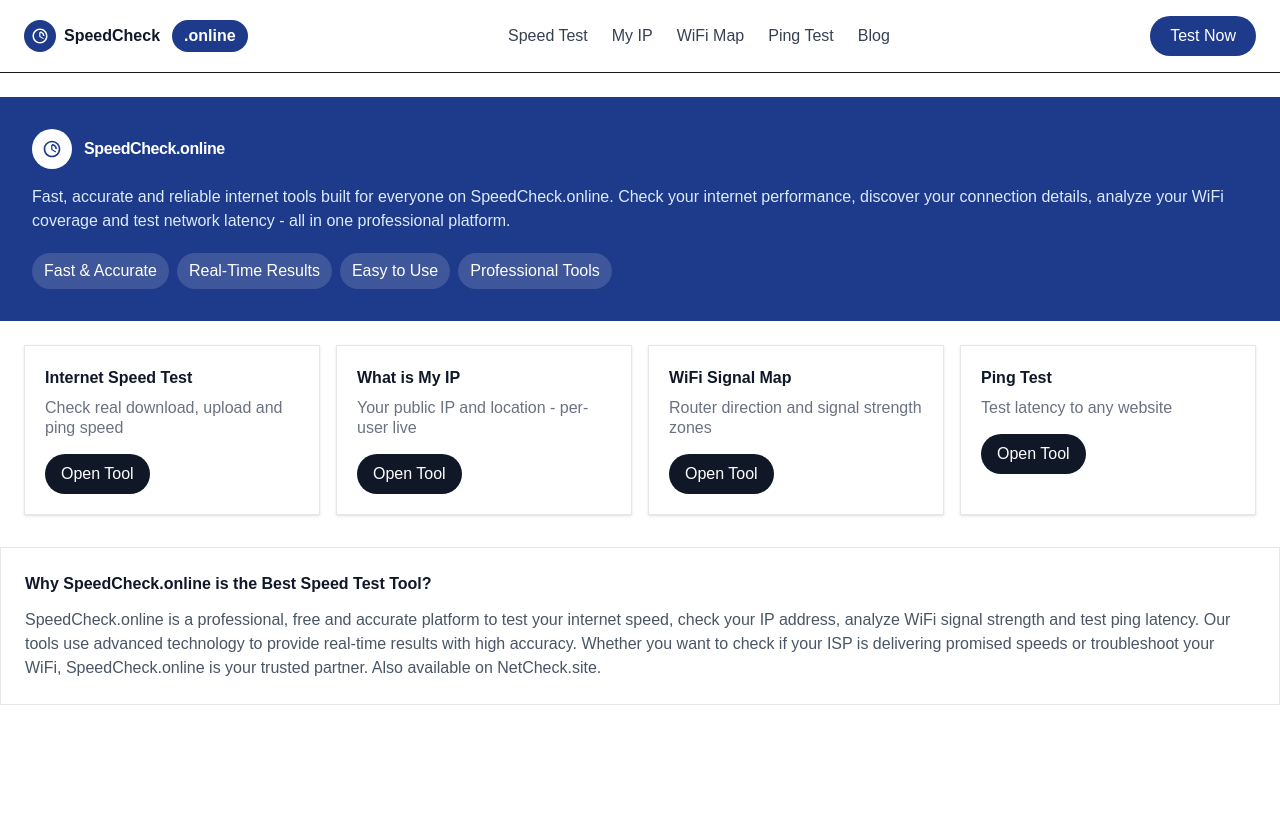
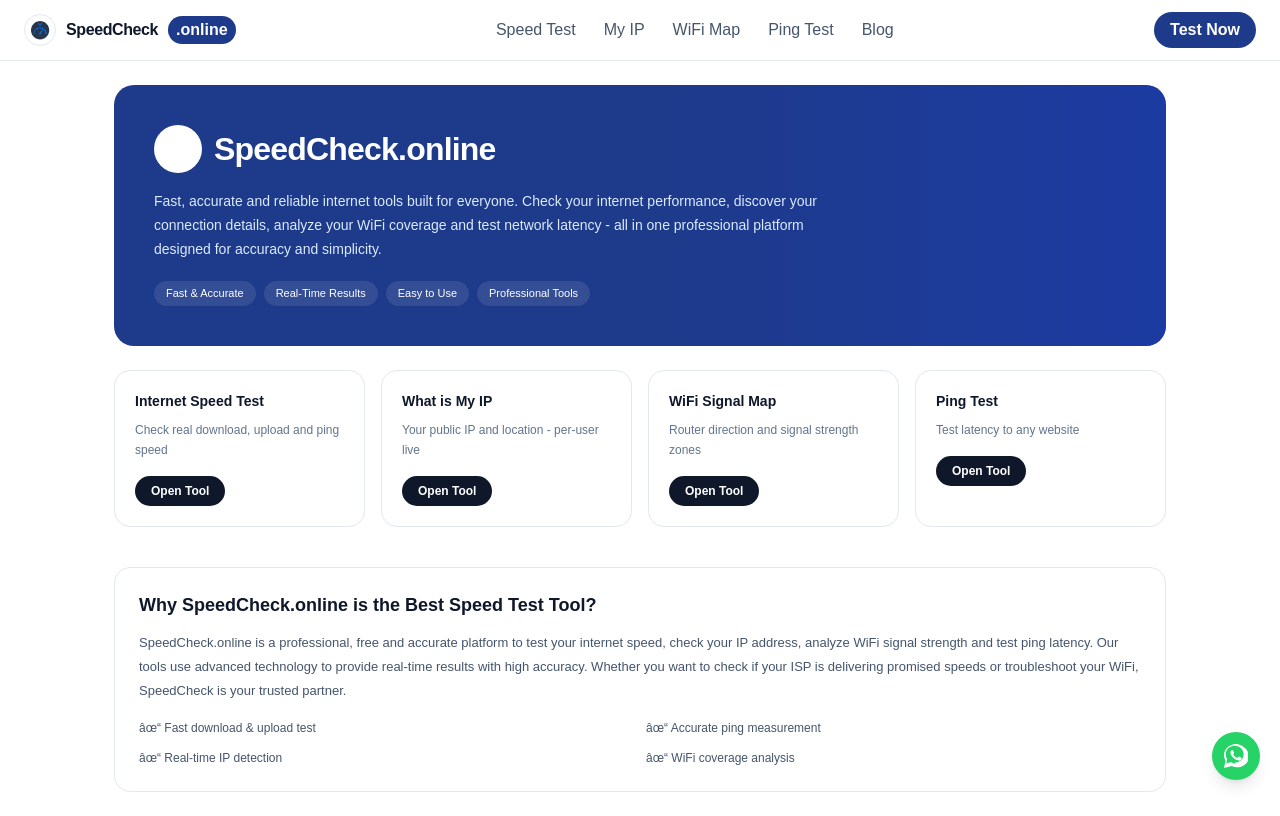
Before and after one commit to khanali1805/speedtest-site, a Next.js app: page / in a window 1280 px wide. Built offline with nearby package versions, Linux system fonts and the light colour scheme.

Commit message:
Fix: Professional design restored + Logo + Dynamic brand for NetCheck & SpeedCheck + Header/Footer on all tools

```diff
--- a/src/app/layout.tsx
+++ b/src/app/layout.tsx
@@ -1,13 +1,68 @@
 import type { Metadata } from "next";
 import "./globals.css";
+import Header from "@/components/header";
+import WhatsAppButton from "@/components/whatsapp-button";
+import Script from "next/script";
+import { Analytics } from "@vercel/analytics/next";
 export const metadata: Metadata = {
-  metadataBase: new URL("https://netcheck.site"),
-  title: "NetCheck.site - Speed Test, My IP, WiFi Map & Ping Tools | SpeedCheck Network",
-  description: "NetCheck.site - Pakistan's #1 Internet Tools: PTCL, Nayatel, Zong Speed Test, My IP, WiFi Mapper, Ping Test. Also on SpeedCheck.online",
-  alternates: { canonical: "https://netcheck.site" },
+  metadataBase: new URL("https://speedcheck.online"),
+  title: {
+    default: "SpeedCheck - Fast Internet Speed Test, IP Check & WiFi Analyzer",
+    template: "%s | SpeedCheck",
+  },
+  description: "Check your internet speed instantly with SpeedCheck.online. Test download, upload, ping, find your IP address, analyze WiFi signal strength and test latency. Fast, accurate, free.",
+  keywords: ["internet speed test", "speed test", "check internet speed", "wifi speed test", "what is my ip", "ping test", "wifi signal map", "speedcheck.online", "speedcheck"],
+  authors: [{ name: "SpeedCheck" }],
+  creator: "SpeedCheck",
+  publisher: "SpeedCheck",
+  openGraph: {
+    title: "SpeedCheck - Fast Internet Speed Test & Network Tools",
+    description: "Test your internet speed, check IP, analyze WiFi and ping - all in one professional platform. Fast, accurate, free.",
+    url: "https://speedcheck.online",
+    siteName: "SpeedCheck",
+    images: [{ url: "/speedtest_icon.png", width: 512, height: 512, alt: "SpeedCheck Logo" }],
+    locale: "en_US",
+    type: "website",
+  },
+  twitter: {
+    card: "summary_large_image",
+    title: "SpeedCheck - Internet Speed Test",
+    description: "Fast and accurate internet speed test, IP checker, WiFi analyzer and ping test.",
+    images: ["/speedtest_icon.png"],
+  },
+  robots: {
+    index: true,
+    follow: true,
+    googleBot: { index: true, follow: true, "max-video-preview": -1, "max-image-preview": "large", "max-snippet": -1 },
+  },
+  verification: {
+    google: "FAVWjfxKrhtZmI7Uhf3SJDhrBOXv1dSvA6Po-WC90tg",
+  },
 };
 export default function RootLayout({ children }: { children: React.ReactNode }) {
+  const jsonLd = {
+    "@context": "https://schema.org",
+    "@type": "WebApplication",
+    name: "SpeedCheck",
+    url: "https://speedcheck.online",
+    description: "Fast, accurate internet speed test, IP checker, WiFi signal analyzer and ping test",
+    applicationCategory: "UtilitiesApplication",
+    operatingSystem: "All",
+    offers: { "@type": "Offer", price: "0", priceCurrency: "USD" },
+  };
   return (
-    <html lang="en"><body>{children}</body></html>
+    <html lang="en" suppressHydrationWarning>
+      <head>
+        <Script async src="https://www.googletagmanager.com/gtag/js?id=G-XXXXXXXXXX" strategy="afterInteractive" />
+        <Script id="gtag-init" strategy="afterInteractive" dangerouslySetInnerHTML={{ __html: `window.dataLayer=window.dataLayer||[];function gtag(){dataLayer.push(arguments);}gtag('js',new Date());gtag('config','G-XXXXXXXXXX');` }} />
+        <script type="application/ld+json" dangerouslySetInnerHTML={{ __html: JSON.stringify(jsonLd) }} />
+      </head>
+      <body className="min-h-screen bg-[#fcfcfd] text-slate-900 antialiased" suppressHydrationWarning>
+        <Header />
+        <main>{children}</main>
+        <WhatsAppButton />
+        <Analytics />
+      </body>
+    </html>
   );
 }
--- a/src/app/page.tsx
+++ b/src/app/page.tsx
@@ -1,76 +1,68 @@
-import { headers } from "next/headers";
-import { getBrand } from "@/lib/brand";
-function LogoIcon({ light = false }: { light?: boolean }) {
+export default function HomePage() {
   return (
-    <svg width="20" height="20" viewBox="0 0 24 24" fill="none" xmlns="http://www.w3.org/2000/svg">
-      <path d="M12 2C6.48 2 2 6.48 2 12s4.48 10 10 10 10-4.48 10-10S17.52 2 12 2zm0 18c-4.41 0-8-3.59-8-8s3.59-8 8-8 8 3.59 8 8-3.59 8-8 8zm.5-13H11v6l5.25 3.15.75-1.23-4.5-2.67z" fill={light? "white" : "#1e3a8a"} />
-      <path d="M12 6v2a4 4 0 0 1 4 4h2a6 6 0 0 0-6-6z" fill={light? "white" : "#1e3a8a"} />
-    </svg>
+    <div className="mx-auto max-w-[1100px] px-6 py-6">
+      {/* Hero - CORRECTED NAME SpeedCheck */}
+      <div className="rounded-[20px] bg-[#1e3a8a] p-8 md:p-10 text-white relative overflow-hidden">
+        <div className="absolute right-0 top-0 h-full w-1/2 bg-gradient-to-l from-blue-800/50 to-transparent"></div>
+        <div className="relative z-10 max-w-[700px]">
+          <div className="flex items-center gap-3">
+            <div className="flex h-12 w-12 items-center justify-center rounded-full bg-white">
+              <span className="text-[20px]">âš¡</span>
+            </div>
+            <h1 className="text-[32px] font-bold tracking-tight">SpeedCheck.online</h1>
+          </div>
+          <p className="mt-4 text-[14px] leading-6 text-blue-100">
+            Fast, accurate and reliable internet tools built for everyone. Check your internet performance, discover your connection details, analyze your WiFi coverage and test network latency - all in one professional platform designed for accuracy and simplicity.
+          </p>
+          <div className="mt-5 flex flex-wrap gap-2">
+            <span className="rounded-full bg-white/10 px-3 py-1 text-[11px] font-medium backdrop-blur">Fast & Accurate</span>
+            <span className="rounded-full bg-white/10 px-3 py-1 text-[11px] font-medium backdrop-blur">Real-Time Results</span>
+            <span className="rounded-full bg-white/10 px-3 py-1 text-[11px] font-medium backdrop-blur">Easy to Use</span>
+            <span className="rounded-full bg-white/10 px-3 py-1 text-[11px] font-medium backdrop-blur">Professional Tools</span>
+          </div>
+        </div>
+      </div>
+
+      {/* Tools Grid */}
+      <div className="mt-6 grid gap-4 sm:grid-cols-2 lg:grid-cols-4">
+        <div className="rounded-[16px] border border-slate-200 bg-white p-5 hover:shadow-lg transition-shadow">
+          <h3 className="text-[14px] font-semibold text-slate-900">Internet Speed Test</h3>
+          <p className="mt-2 text-[12px] leading-5 text-slate-500">Check real download, upload and ping speed</p>
+          <a href="/speed-test" className="mt-4 inline-block rounded-full bg-slate-900 px-4 py-1.5 text-[12px] font-semibold text-white hover:bg-black">Open Tool</a>
+        </div>
+
+        <div className="rounded-[16px] border border-slate-200 bg-white p-5 hover:shadow-lg transition-shadow">
+          <h3 className="text-[14px] font-semibold text-slate-900">What is My IP</h3>
+          <p className="mt-2 text-[12px] leading-5 text-slate-500">Your public IP and location - per-user live</p>
+          <a href="/what-is-my-ip" className="mt-4 inline-block rounded-full bg-slate-900 px-4 py-1.5 text-[12px] font-semibold text-white hover:bg-black">Open Tool</a>
+        </div>
+
+        <div className="rounded-[16px] border border-slate-200 bg-white p-5 hover:shadow-lg transition-shadow">
+          <h3 className="text-[14px] font-semibold text-slate-900">WiFi Signal Map</h3>
+          <p className="mt-2 text-[12px] leading-5 text-slate-500">Router direction and signal strength zones</p>
+          <a href="/wifi-map" className="mt-4 inline-block rounded-full bg-slate-900 px-4 py-1.5 text-[12px] font-semibold text-white hover:bg-black">Open Tool</a>
+        </div>
+
+        <div className="rounded-[16px] border border-slate-200 bg-white p-5 hover:shadow-lg transition-shadow">
+          <h3 className="text-[14px] font-semibold text-slate-900">Ping Test</h3>
+          <p className="mt-2 text-[12px] leading-5 text-slate-500">Test latency to any website</p>
+          <a href="/ping-test" className="mt-4 inline-block rounded-full bg-slate-900 px-4 py-1.5 text-[12px] font-semibold text-white hover:bg-black">Open Tool</a>
+        </div>
+      </div>
+
+      {/* SEO Content for Ranking */}
+      <div className="mt-10 rounded-[16px] border border-slate-200 bg-white p-6">
+        <h2 className="text-[18px] font-bold text-slate-900">Why SpeedCheck.online is the Best Speed Test Tool?</h2>
+        <p className="mt-3 text-[13px] leading-6 text-slate-600">
+          SpeedCheck.online is a professional, free and accurate platform to test your internet speed, check your IP address, analyze WiFi signal strength and test ping latency. Our tools use advanced technology to provide real-time results with high accuracy. Whether you want to check if your ISP is delivering promised speeds or troubleshoot your WiFi, SpeedCheck is your trusted partner.
+        </p>
+        <div className="mt-4 grid gap-3 sm:grid-cols-2 text-[12px] text-slate-600">
+          <div>âœ“ Fast download & upload test</div>
+          <div>âœ“ Accurate ping measurement</div>
+          <div>âœ“ Real-time IP detection</div>
+          <div>âœ“ WiFi coverage analysis</div>
+        </div>
+      </div>
+    </div>
   );
 }
-export default async function Home() {
-  const headersList = await headers();
-  const host = headersList.get("host");
-  const brand = getBrand(host);
-  return (
-    <main className="min-h-screen bg-white">
-      {/* Header - Logo Fixed */}
-      <header className="flex items-center justify-between px-6 py-4 border-b bg-white">
-        <div className="flex items-center gap-2 font-bold text- text-gray-900">
-          <div className="h-8 w-8 rounded-full bg-[#1e3a8a] flex items-center justify-center">
-            <div className="scale-90"><LogoIcon light /></div>
-          </div>
-          {brand.name} <span className="ml-1 rounded-full bg-[#1e3a8a] px-3 py-1 text-white text- font-bold">{brand.tld}</span>
-        </div>
-        <nav className="hidden md:flex gap-6 text- text-gray-700">
-          <a href="/speed-test" className="hover:text-blue-900">Speed Test</a>
-          <a href="/what-is-my-ip" className="hover:text-blue-900">My IP</a>
-          <a href="/wifi-map" className="hover:text-blue-900">WiFi Map</a>
-          <a href="/ping-test" className="hover:text-blue-900">Ping Test</a>
-          <a href="/blog" className="hover:text-blue-900">Blog</a>
-        </nav>
-        <a href="/speed-test" className="rounded-full bg-[#1e3a8a] px-5 py-2 text-white text- font-medium">Test Now</a>
-      </header>
-      {/* Hero - Logo Fixed */}
-      <section className="mx-auto mt-6 max-w- rounded- bg-[#1e3a8a] p-8 text-white">
-        <div className="flex items-center gap-3">
-          <div className="h-10 w-10 rounded-full bg-white flex items-center justify-center">
-            <LogoIcon light={false} />
-          </div>
-          <h1 className="text- font-bold tracking-tight">{brand.full}</h1>
-        </div>
-        <p className="mt-4 max-w- text- leading-6 text-blue-100">
-          Fast, accurate and reliable internet tools built for everyone on {brand.full}. Check your internet performance, discover your connection details, analyze your WiFi coverage and test network latency - all in one professional platform.
-        </p>
-        <div className="mt-5 flex gap-2 flex-wrap">
-          <span className="rounded-full bg-white/15 px-3 py-1.5 text- backdrop-blur">Fast & Accurate</span>
-          <span className="rounded-full bg-white/15 px-3 py-1.5 text- backdrop-blur">Real-Time Results</span>
-          <span className="rounded-full bg-white/15 px-3 py-1.5 text- backdrop-blur">Easy to Use</span>
-          <span className="rounded-full bg-white/15 px-3 py-1.5 text- backdrop-blur">Professional Tools</span>
-        </div>
-      </section>
-      {/* Tools Grid */}
-      <section className="mx-auto mt-6 grid max-w- grid-cols-1 gap-4 px-6 md:grid-cols-4">
-        {[
-          { t: "Internet Speed Test", d: "Check real download, upload and ping speed", l: "/speed-test" },
-          { t: "What is My IP", d: "Your public IP and location - per-user live", l: "/what-is-my-ip" },
-          { t: "WiFi Signal Map", d: "Router direction and signal strength zones", l: "/wifi-map" },
-          { t: "Ping Test", d: "Test latency to any website", l: "/ping-test" },
-        ].map((c) => (
-          <div key={c.t} className="rounded- border border-gray-200 bg-white p-5 shadow-sm hover:shadow-md transition-shadow">
-            <h3 className="font-bold text- text-gray-900">{c.t}</h3>
-            <p className="mt-2 text- text-gray-500 leading-5">{c.d}</p>
-            <a href={c.l} className="mt-4 inline-block rounded-full bg-gray-900 px-4 py-2 text- text-white hover:bg-black">Open Tool</a>
-          </div>
-        ))}
-      </section>
-      {/* SEO Text */}
-      <section className="mx-auto mt-8 max-w- rounded- border border-gray-200 bg-white px-6 py-6 mb-8">
-        <h2 className="font-bold text- text-gray-900">Why {brand.full} is the Best Speed Test Tool?</h2>
-        <p className="mt-3 text- leading-6 text-gray-600">
-          {brand.full} is a professional, free and accurate platform to test your internet speed, check your IP address, analyze WiFi signal strength and test ping latency. Our tools use advanced technology to provide real-time results with high accuracy. Whether you want to check if your ISP is delivering promised speeds or troubleshoot your WiFi, {brand.full} is your trusted partner. Also available on {brand.full === "NetCheck.site"? "SpeedCheck.online" : "NetCheck.site"}.
-        </p>
-      </section>
-    </main>
-  );
-}
```
Also changed, not shown: src/lib/brand.ts (+1 -7 lines).
